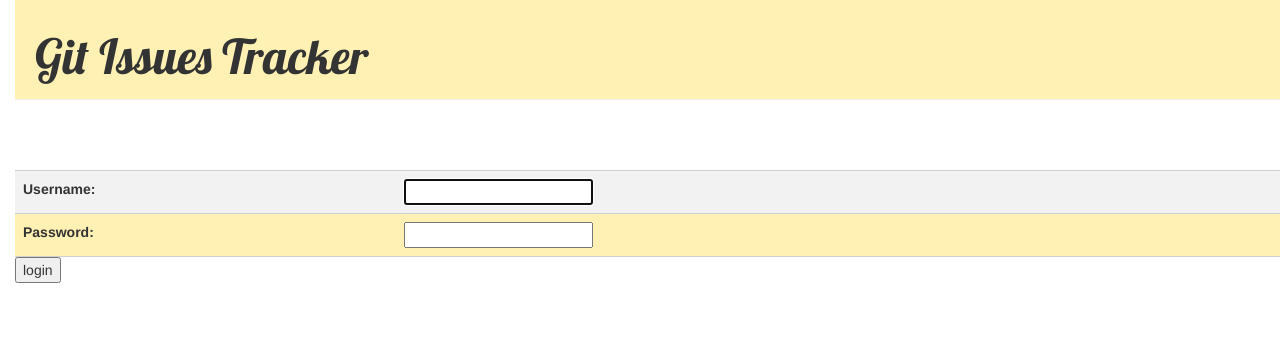
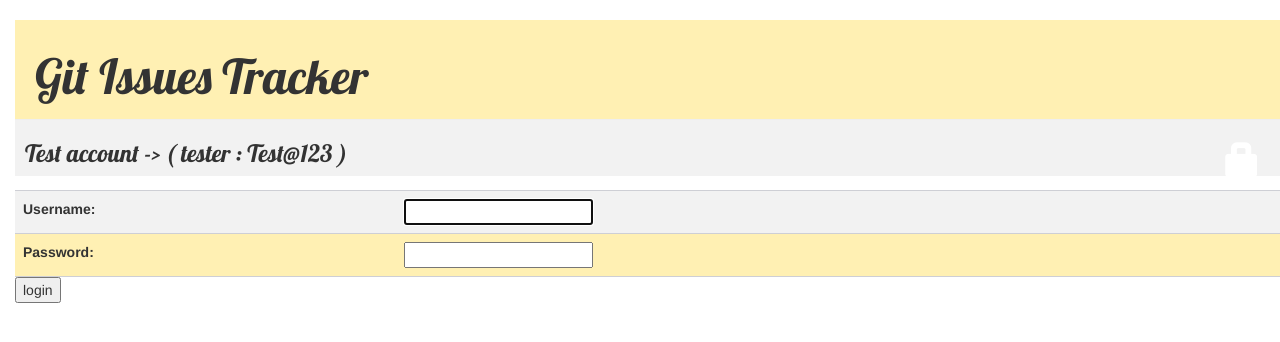
Before and after one commit to tushar2708/GitHubAnalyzer, a Django app: page /accounts/login/ in a window 1280 px wide. Shown: the top 342 px of the page. Run offline with Django 3.2, Linux system fonts and the light colour scheme; some libraries are stand-ins or nearby versions.

Commit message:
Added test account credentials on login page

```diff
--- a/GitIssues/templates/registration/login.html
+++ b/GitIssues/templates/registration/login.html
@@ -5,6 +5,8 @@
 {% if form.errors %}
 <p>Your username or password is incorrect. Please try again.</p>
 {% endif %}
+
+<h3>Test account -> ( tester : Test@123 )</h3>
 
 <form method="post" action="{% url 'django.contrib.auth.views.login' %}">
     {% csrf_token %}
```
